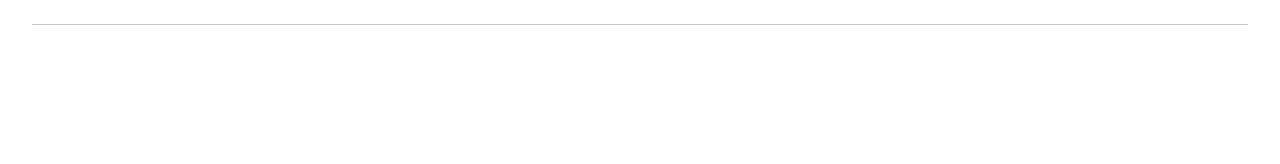
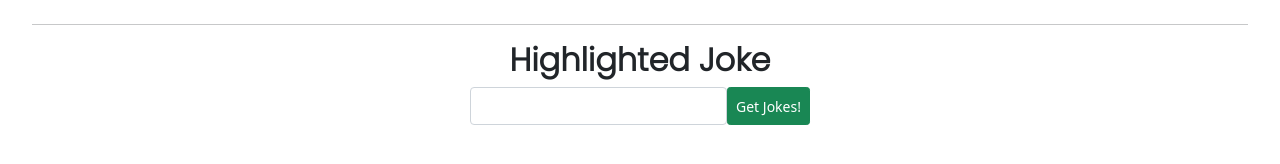
Before and after one commit to derekrdrill/react-app, a React (Create React App) app: page / in a window 1280 px wide. Shown: the part 854-1018 px from the top of the page. Before the commit the page ends 927 px from the top, so only its background shows below. Built offline with nearby package versions, Linux system fonts and the light colour scheme; no server answers.

Commit message:
Sec 4 Ch  34:e enhancing Jokes component

```diff
--- a/src/components/Jokes/components/Jokes.js
+++ b/src/components/Jokes/components/Jokes.js
@@ -1,19 +1,11 @@
-import React, { Component } from 'react';
+import React from 'react';
+import JokesGenerator from './JokesGenerator';
 
-class Jokes extends Component {
-    state = { joke: {} };
-
-    componentDidMount() {
-        fetch(
-            'https://cors-anywhere.herokuapp.com/https://official-joke-api.appspot.com/random_joke'
-        ).then(
-            response => console.log(response)
-        );
-    }
-
-    render() {
-        return <div></div>
-    }
-}
+const Jokes = () => (
+    <div>
+        <h2>Highlighted Joke</h2>
+        <JokesGenerator />
+    </div>
+)
 
 export default Jokes;
--- /dev/null
+++ b/src/components/Jokes/components/JokesGenerator.js
@@ -0,0 +1,69 @@
+/* eslint-disable react/prop-types */
+import React, { Component } from 'react';
+import styled from 'styled-components';
+
+const API_ADDRESS = 'https://v2.jokeapi.dev/joke/Any?amount=';
+
+const Joke = ({ joke }) => {
+    const { delivery, setup } = joke;
+
+    return <p>{setup} <em>{delivery}</em></p>
+}
+
+export default class JokesGenerator extends Component {
+    state = { joke: {}, jokes: [], jokeCount: 0 };
+
+    updateJokeCount = event => {
+        this.setState({ jokeCount: event.target.value });
+    }
+
+    fetchJokes = () => {
+        fetch(`${API_ADDRESS}${this.state.jokeCount}`)
+            .then(response => response.json())
+                .then(json => {
+                    let tempArr = [];
+
+                    if (this.state.jokeCount <= 1) {
+                        tempArr.push(json);
+                    }
+
+                    this.setState({ jokes: this.state.jokeCount <= 1 ? tempArr : json.jokes})
+                });
+    }
+
+
+    render() {
+        console.log(this.state.jokes);
+
+        return (
+            <div>
+                <StyledJokeInputContainer>
+                    <div>
+                        <input
+                            className="form-control"
+                            type="text"
+                            onChange={this.updateJokeCount}
+                        />
+                    </div>
+                    <button
+                        className="btn btn-sm btn-success"
+                        onClick={this.fetchJokes}
+                    >
+                        Get Jokes!
+                    </button>
+                    <br />
+                    <hr />
+                </StyledJokeInputContainer>
+                <div>
+                    {this.state.jokes.map(joke => <Joke key={joke.id} joke={joke} />)}
+                </div>
+            </div>
+        )
+    }
+}
+
+const StyledJokeInputContainer = styled.div({
+    display: 'flex',
+    justifyContent: 'center',
+    paddingBottom: 10,
+});
```
